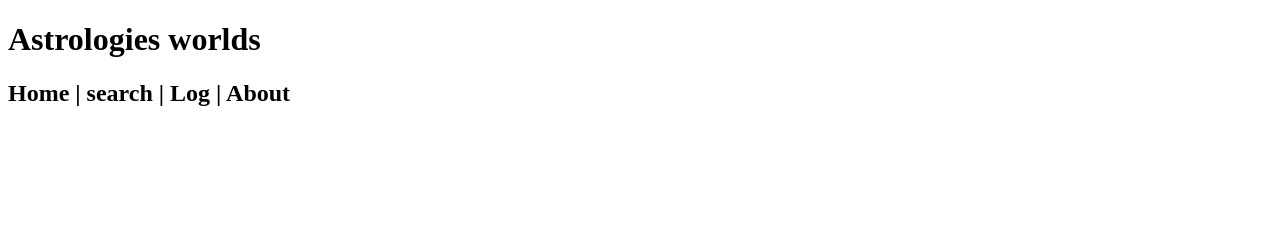
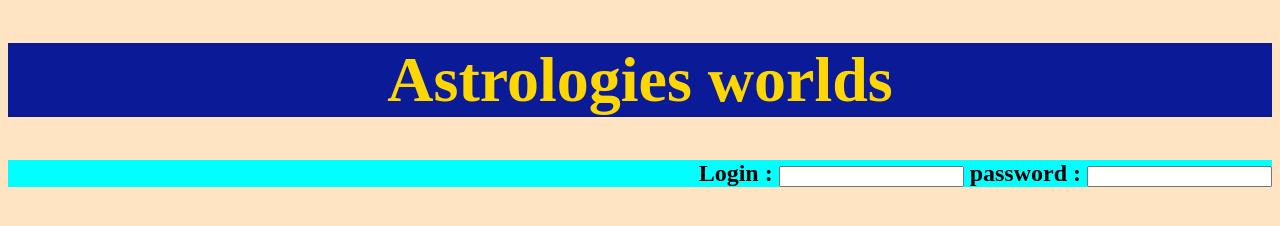
Before and after one commit to duldines/Astrolpgy-, a plain HTML site: page index.html in a window 1280 px wide. Drawn offline with Linux system fonts and the light colour scheme.

Commit message:
add backgrong & login

```diff
--- a/index.html
+++ b/index.html
@@ -5,9 +5,43 @@
        <meta http-equiv="X-UA-Compatible" content="IE=edge">
        <meta name="viewport" content="width=device-width, initial-scale=1.0">
        <title>indexhtml</title>
+       <style>
+              body{
+                     background-color: bisque;
+              }
+             div{
+                     text-align: right;
+                     text-indent: 20%;
+                     background-color: aqua;
+                     background-size: 100%;
+                     background-position: 100%;
+                     border-radius: -200%;
+              }
+              h1{
+                     text-align: center;
+                     font-size: 4pc; color: gold;background-color: rgb(93, 0, 255);
+              border-radius: auto;
+              background-color: rgb(11, 27, 152);
+              text-decoration:black;
+              text-anchor: middle;
+              }
+
+       </style>
 </head>
 <body>
        <h1>Astrologies worlds</h1>
-       <h2>Home | search | Log | About</h2>
+
+      <h2>
+       <div>
+
+
+         Login : <input type="text">
+              password : <input type="" >
+
+              </div>
+
+
+       </h2>
+
 </body>
 </html>
```
